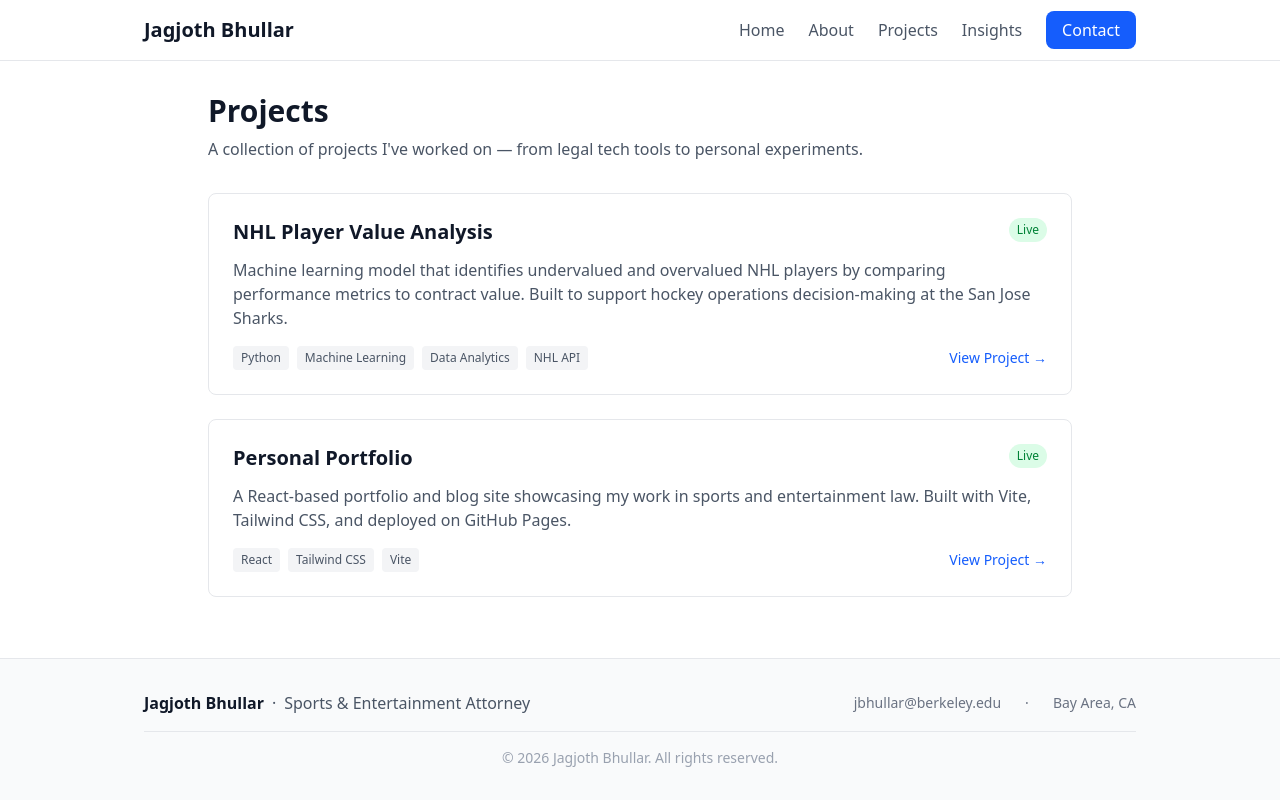
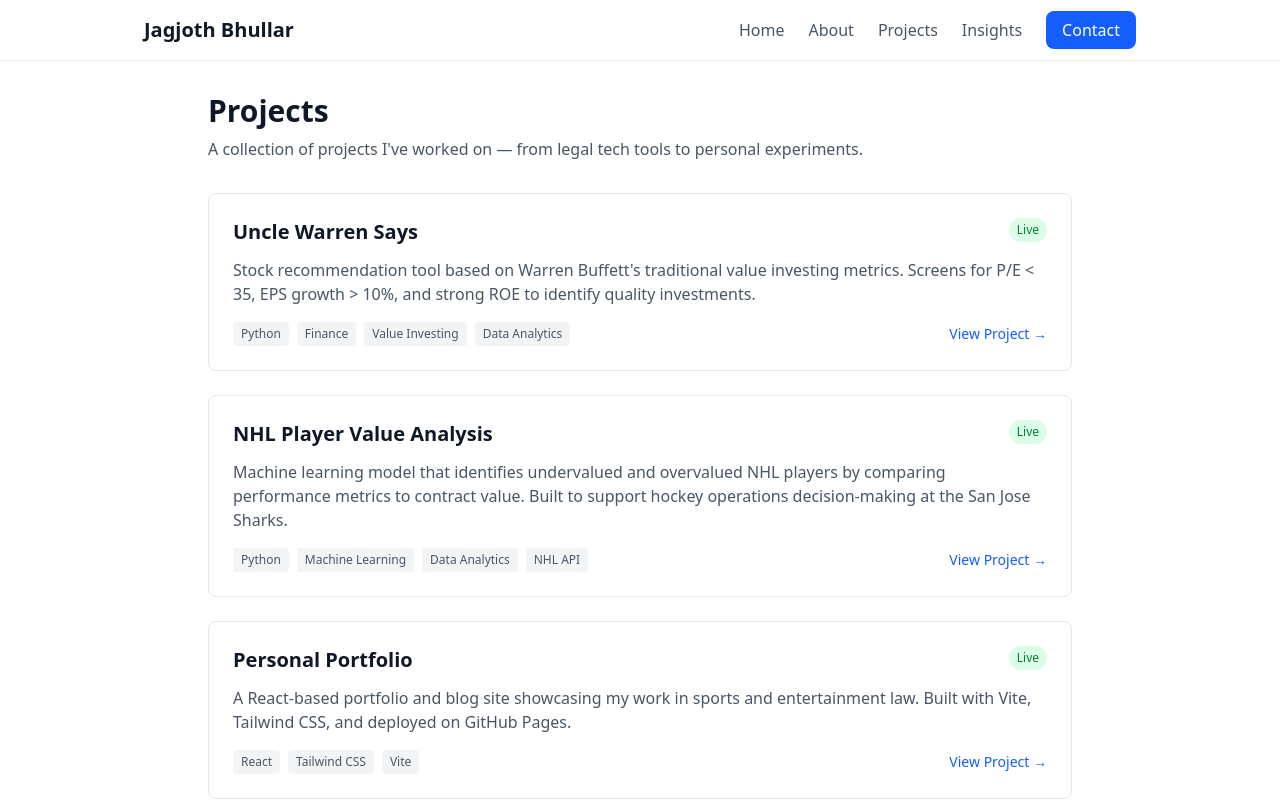
Before and after one commit to jagjothbhullar/personal-blog, a React (Vite) app: page /projects in a window 1280 px wide. Shown: the top 801 px of the page. Built offline with nearby package versions, Linux system fonts and the light colour scheme.

Commit message:
Add Uncle Warren Says project to portfolio
New stock recommendation tool based on Buffett's value investing metrics.

Co-Authored-By: Claude Opus 4.5 <noreply@anthropic.com>

```diff
--- a/src/pages/Projects.jsx
+++ b/src/pages/Projects.jsx
@@ -1,4 +1,11 @@
 const projects = [
+  {
+    title: 'Uncle Warren Says',
+    description: 'Stock recommendation tool based on Warren Buffett\'s traditional value investing metrics. Screens for P/E < 35, EPS growth > 10%, and strong ROE to identify quality investments.',
+    tags: ['Python', 'Finance', 'Value Investing', 'Data Analytics'],
+    link: 'https://github.com/jagjothbhullar/uncle-warren-says',
+    status: 'Live'
+  },
   {
     title: 'NHL Player Value Analysis',
     description: 'Machine learning model that identifies undervalued and overvalued NHL players by comparing performance metrics to contract value. Built to support hockey operations decision-making at the San Jose Sharks.',
```
